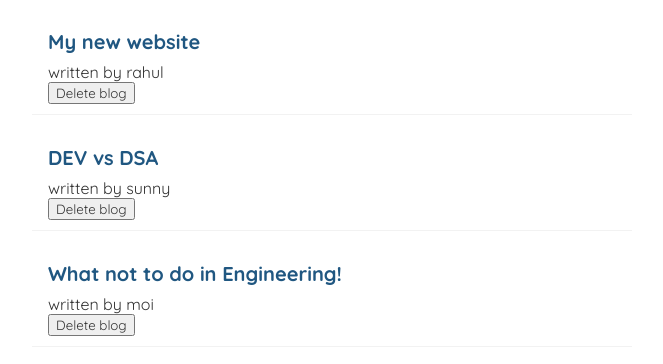
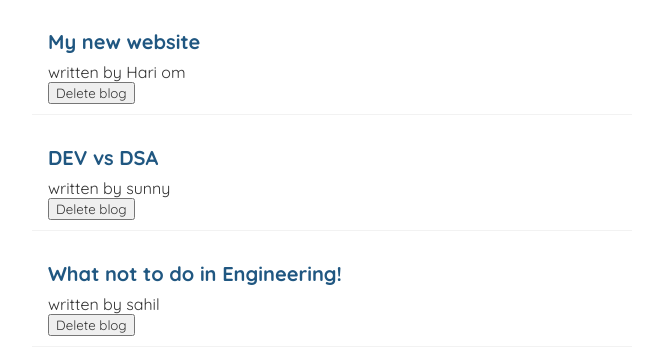
Before and after one commit to rajyashhh/elevante-blog, a React (Create React App) app: page / in a window 1280 px wide. Shown: the part 162-526 px from the top of the page, without its empty margins (308-971 px from the left). Built offline with nearby package versions, Linux system fonts and the light colour scheme.

Commit message:
added db.json

```diff
--- /dev/null
+++ b/data/db.json
@@ -0,0 +1,22 @@
+{
+    "blogs": [
+        {
+            "title": "My First Blog",
+            "body": "It's really fun making new websites on a daily basis!",
+            "author": "Lucifer",
+            "id": 1
+        },
+        {
+            "title": "What not to do in engineering?",
+            "body": "Padhayi zaruri hai!!",
+            "author": "Ronin",
+            "id": 2
+        },
+        {
+            "title": "What not to do in engineering?",
+            "body": "Padhayi zaruri hai!!",
+            "author": "Ronin",
+            "id": 3
+        }
+    ]
+}
--- a/src/Home.js
+++ b/src/Home.js
@@ -5,10 +5,12 @@ import BlogList from './bloglist';
 
 const Home = () => {
 
+
+
     const[blogs, setBlogs] = useState([
-        {title : 'My new website', body: 'lorem ipsum...', author: 'rahul', id: 1},
+        {title : 'My new website', body: 'lorem ipsum...', author: 'Hari om', id: 1},
         {title : 'DEV vs DSA', body: 'lorem ipsum...', author: 'sunny', id: 2},
-        {title : 'What not to do in Engineering!', body: 'lorem ipsum...', author: 'moi', id: 3},
+        {title : 'What not to do in Engineering!', body: 'lorem ipsum...', author: 'sahil', id: 3},
     ])
 
     function handleDelete(id){
@@ -16,6 +18,9 @@ const Home = () => {
         setBlogs(newBlogs);
     }
 
+    // useEffect(()=>{
+    //     console.log("Use Effect run");
+    // },[name])
     return (
         <div className="home">
             <BlogList blogs={blogs} title="All Blogs" handleDelete={handleDelete}/>
```
